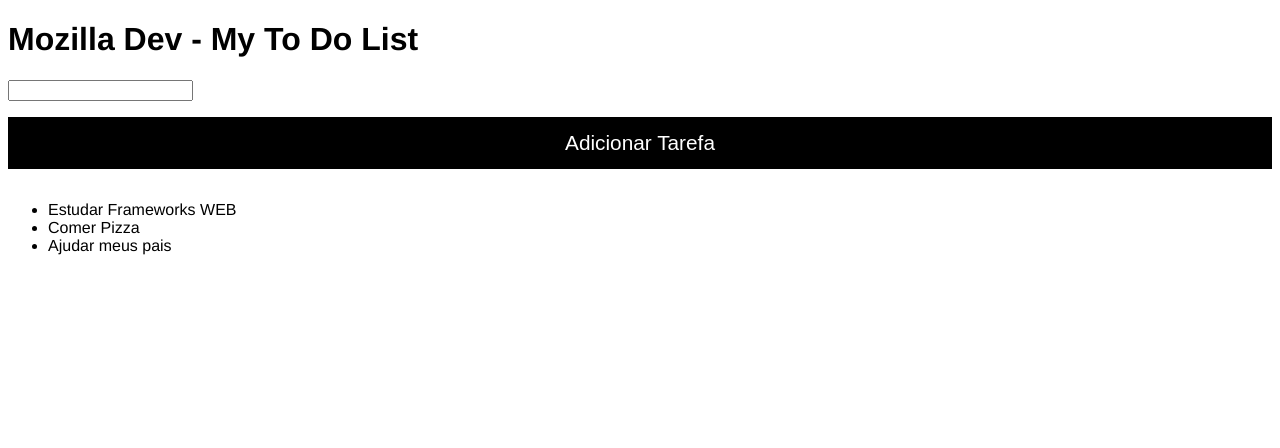
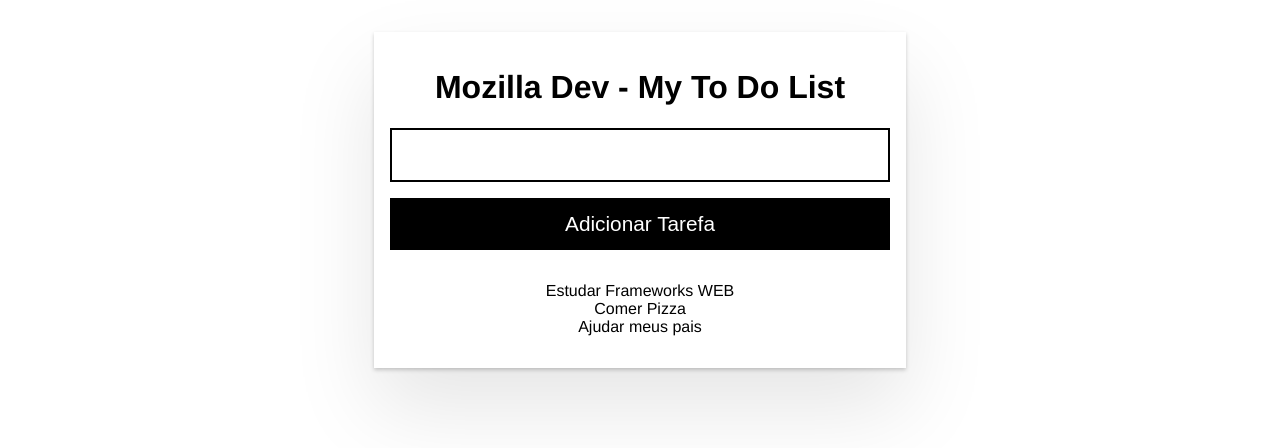
Before and after one commit to DevSouza05/AppTodo, an Angular app in the folder FRONTEND/TODOapp/: page / in a window 1280 px wide. Shown: the top 448 px of the page. Built offline with nearby package versions, Linux system fonts and the light colour scheme.

Commit message:
style component App

```diff
--- a/FRONTEND/TODOapp/src/app/app.component.css
+++ b/FRONTEND/TODOapp/src/app/app.component.css
@@ -0,0 +1,56 @@
+body {
+    color: #4d4d4d;
+    background-color: #f5f5f5;
+    color: #4d4d4d;
+}
+
+.main {
+    max-width: 500px;
+    width: 85%;
+    margin: 2rem auto;
+    padding: 1rem;
+    text-align: center;
+    box-shadow: 0 2px 4px 0 rgba(0, 0, 0, .2), 0 2.5rem 5rem 0 rgba(0, 0, 0, .1);
+}
+
+@media screen and (min-width: 600px) {
+    .main {
+        width: 70%;
+    }
+}
+
+label {
+    font-size: 1.5rem;
+    font-weight: bold;
+    display: block;
+    padding-bottom: 1rem;
+}
+
+.lg-text-input {
+    width: 100%;
+    padding: 1rem;
+    border: 2px solid #000;
+    display: block;
+    box-sizing: border-box;
+    font-size: 1rem;
+}
+
+.btn-wrapper {
+    margin-bottom: 2rem;
+}
+
+.btn-menu {
+    flex-basis: 32%;
+}
+
+.active {
+    color: green;
+}
+
+ul {
+    padding-inline-start: 0;
+}
+
+ul li {
+    list-style: none;
+}
```
